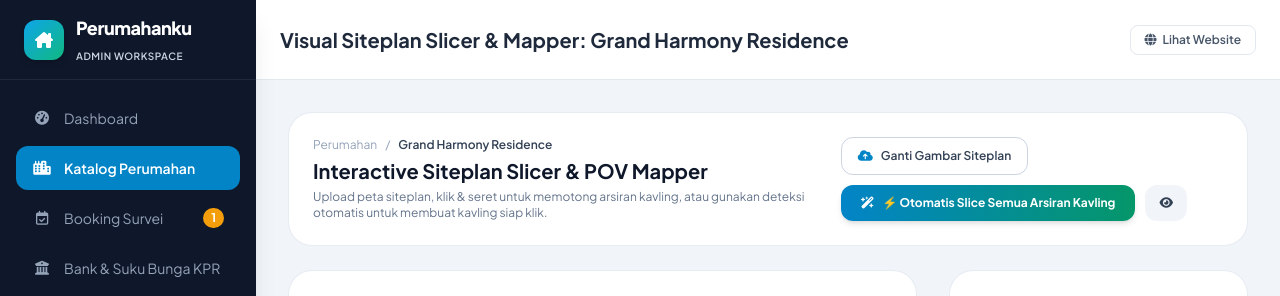
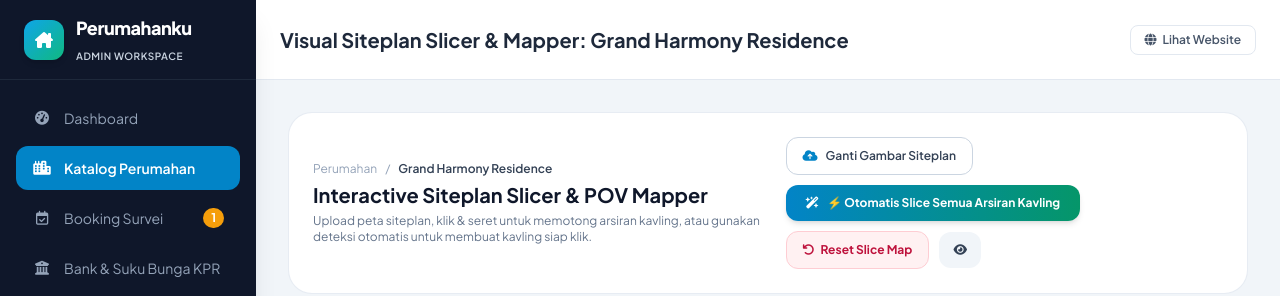
Before and after one commit to denis-dst/perumahanku, a Laravel app: page /admin/projects/1/siteplan-mapper in a window 1280 px wide. Shown: the top 296 px of the page. Run offline with Laravel 12, Linux system fonts and the light colour scheme; a user stored in the database is signed in; data comes from the database, SQL or seed files in the repository; some libraries are stand-ins or nearby versions.

Commit message:
feat: add reset slice map button and support project slug route model binding

```diff
--- a/app/Http/Controllers/Admin/SiteplanMapperController.php
+++ b/app/Http/Controllers/Admin/SiteplanMapperController.php
@@ -78,6 +78,28 @@ class SiteplanMapperController extends Controller
         $count = $this->siteplanService->autoSliceSampleSiteplan($project, $siteplanPath);
 
         return redirect()->back()->with('success', "Berhasil melakukan auto-slice {$count} unit kavling dengan foto potongan arsiran dan POV nyata!");
+    }
+
+    /**
+     * Reset all sliced units & coordinates for this project
+     */
+    public function resetSlices(Project $project)
+    {
+        $units = $project->units()->with('povImages')->get();
+
+        foreach ($units as $unit) {
+            // Delete slice image file from storage if exists
+            if ($unit->slice_image) {
+                $cleaned = preg_replace('#^/?storage/#', '', $unit->slice_image);
+                Storage::disk('public')->delete($cleaned);
+            }
+            // Delete POV images associated with unit
+            $unit->images()->delete();
+            $unit->delete();
+        }
+
+        return redirect()->route('admin.projects.siteplan.index', $project)
+            ->with('success', 'Seluruh potongan arsiran kavling pada siteplan ini berhasil direset bersih. Anda dapat memetakan ulang dari awal.');
     }
 
     /**
--- a/app/Models/Project.php
+++ b/app/Models/Project.php
@@ -46,6 +46,13 @@ class Project extends Model
         return $this->morphOne(Image::class, 'imageable')->where('is_primary', true);
     }
 
+    public function resolveRouteBinding($value, $field = null)
+    {
+        return $this->where('slug', $value)
+            ->orWhere('id', $value)
+            ->firstOrFail();
+    }
+
     public function getPriceRangeAttribute(): string
     {
         $min = $this->houseTypes()->min('price');
--- a/resources/views/admin/siteplan/mapper.blade.php
+++ b/resources/views/admin/siteplan/mapper.blade.php
@@ -61,6 +61,15 @@
                 <button type="submit" class="px-5 py-2.5 rounded-xl bg-gradient-to-r from-brand-600 to-nature-600 hover:from-brand-700 hover:to-nature-700 text-white font-bold text-xs shadow-md transition flex items-center gap-2">
                     <i class="fa-solid fa-wand-magic-sparkles"></i>
                     <span>⚡ Otomatis Slice Semua Arsiran Kavling</span>
+                </button>
+            </form>
+
+            <!-- Reset Slices Action Form -->
+            <form action="{{ route('admin.projects.siteplan.reset', $project) }}" method="POST" onsubmit="return confirm('Apakah Anda yakin ingin mereset seluruh potongan arsiran kavling pada siteplan ini? Tindakan ini akan menghapus semua kavling dan file potongan arsiran yang telah dibuat agar Anda bisa memulai dari awal.')">
+                @csrf
+                <button type="submit" class="px-4 py-2.5 rounded-xl border border-rose-200 bg-rose-50 hover:bg-rose-100 text-rose-700 font-bold text-xs shadow-xs transition flex items-center gap-1.5" title="Hapus semua potongan kavling dan mulai ulang">
+                    <i class="fa-solid fa-arrow-rotate-left"></i>
+                    <span>Reset Slice Map</span>
                 </button>
             </form>
 
--- a/routes/web.php
+++ b/routes/web.php
@@ -71,6 +71,7 @@ Route::middleware('auth')->prefix('admin')->name('admin.')->group(function () {
     Route::get('projects/{project}/siteplan-mapper', [\App\Http\Controllers\Admin\SiteplanMapperController::class, 'index'])->name('projects.siteplan.index');
     Route::post('projects/{project}/siteplan-mapper/upload', [\App\Http\Controllers\Admin\SiteplanMapperController::class, 'uploadImage'])->name('projects.siteplan.upload');
     Route::post('projects/{project}/siteplan-mapper/auto-slice', [\App\Http\Controllers\Admin\SiteplanMapperController::class, 'autoSlice'])->name('projects.siteplan.auto-slice');
+    Route::post('projects/{project}/siteplan-mapper/reset', [\App\Http\Controllers\Admin\SiteplanMapperController::class, 'resetSlices'])->name('projects.siteplan.reset');
     Route::post('projects/{project}/siteplan-mapper/save', [\App\Http\Controllers\Admin\SiteplanMapperController::class, 'saveSlice'])->name('projects.siteplan.save');
 
     // Bookings / Survey Leads
```
